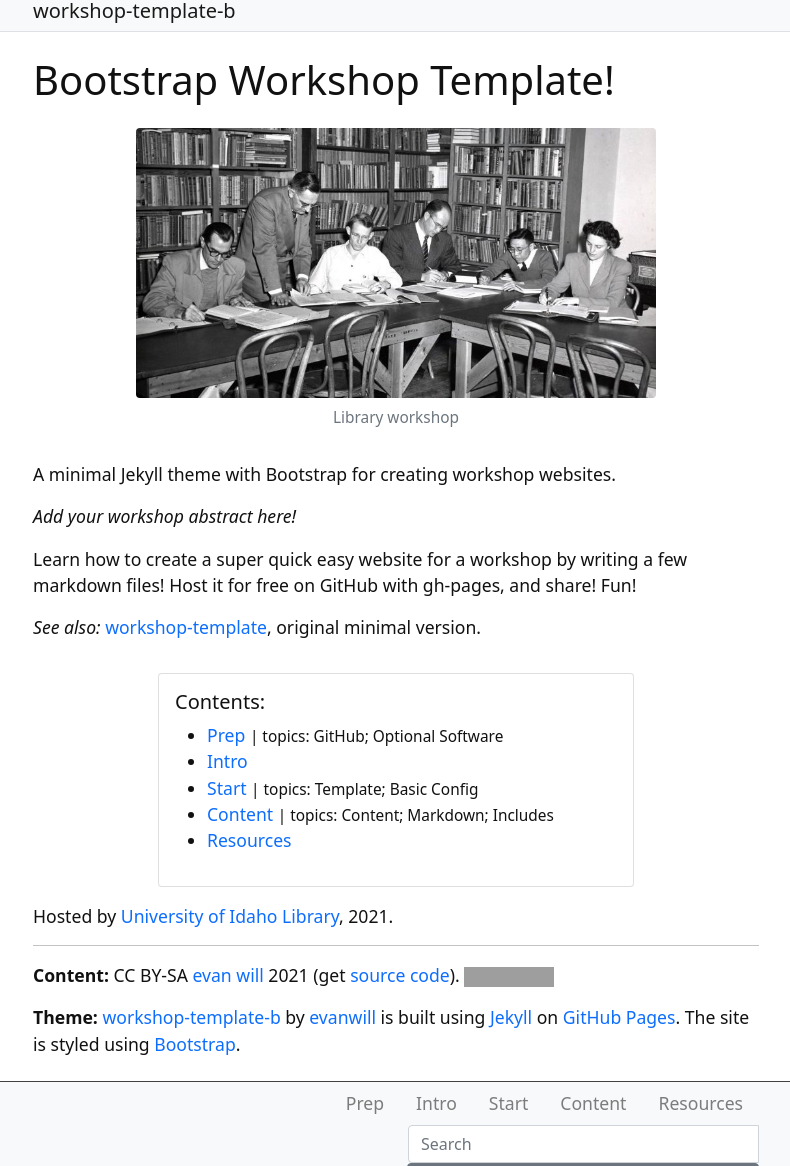
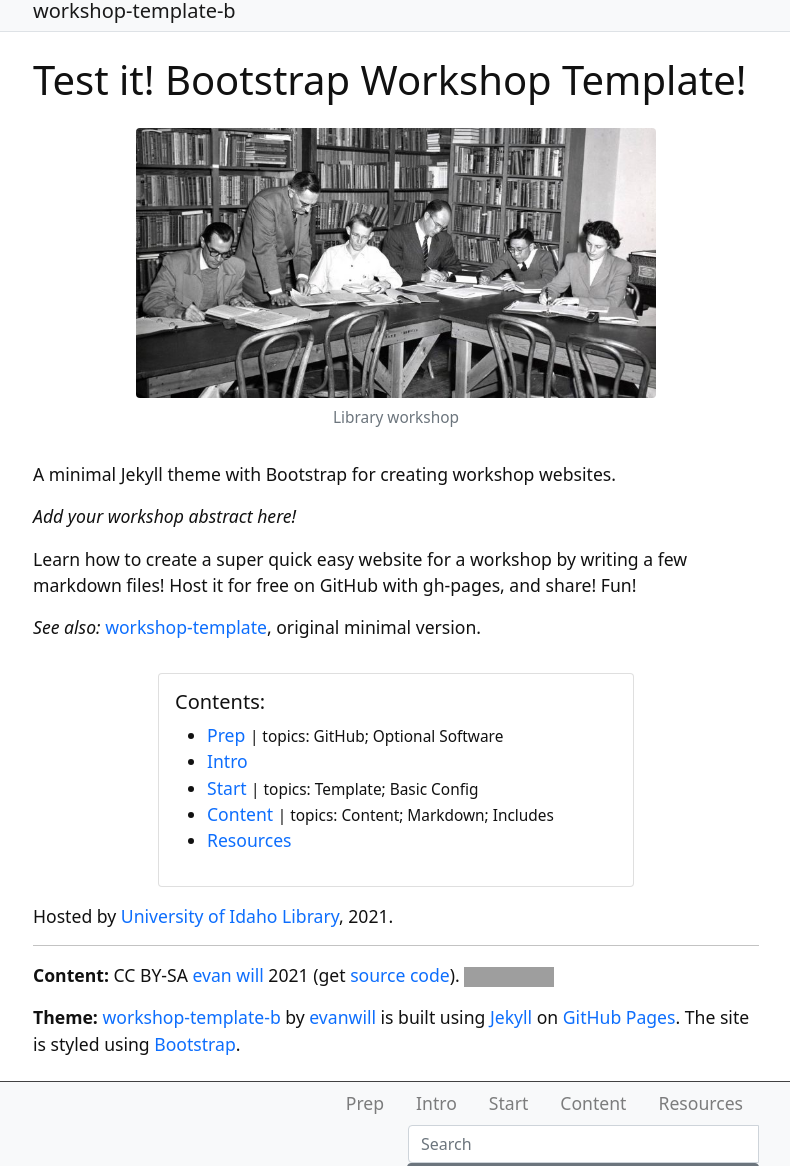
Before and after one commit to XiaoyuLiang/Template, a Jekyll site: the page built from index.md, in a window 1280 px wide, cut to the strip 121-1287 px from the top of the page. Shown: the whole strip, without its empty margins (244-1034 px from the left). Built offline with Jekyll 4.4.1, drawn with Linux system fonts in a browser that asks for light colours; grey boxes are pictures that could not be loaded.

Commit message:
Update index.md

```diff
--- a/index.md
+++ b/index.md
@@ -3,7 +3,7 @@ title: Home
 layout: default
 ---
 
-# Bootstrap Workshop Template!
+# Test it! Bootstrap Workshop Template!
 
 {% include figure.html img="uidaho-workshop.jpg" alt="intro image here" caption="Library workshop" width="75%" %}
 
```
